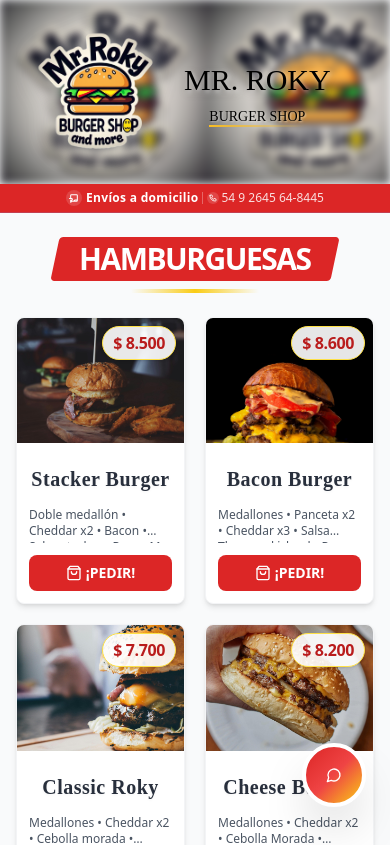
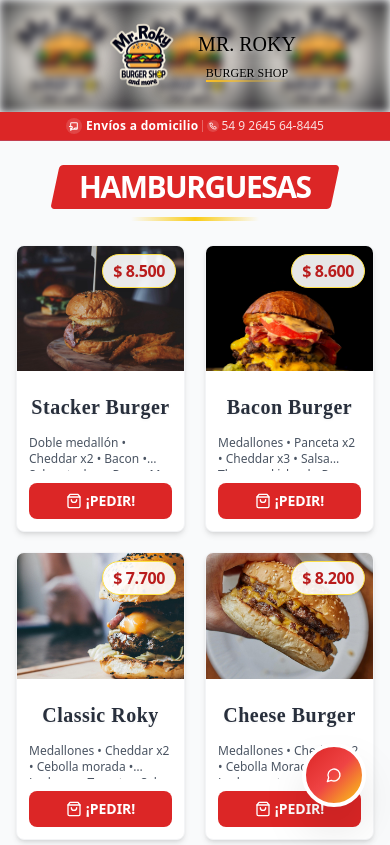
Before and after one commit to LeoGittt/menuHamurguesa, a Next.js app: page / in a window 390 px wide. Shown: the top 845 px of the page. Built offline with nearby package versions, Linux system fonts and the light colour scheme; a web font is replaced by a local one.

Commit message:
Update page.tsx

```diff
--- a/app/page.tsx
+++ b/app/page.tsx
@@ -407,7 +407,6 @@ export default function MobileFriendlyBurgerMenu() {
   const [cart, setCart] = useState<CartItem[]>([]);
   const [showCart, setShowCart] = useState(false);
   const [isCartMinimized, setIsCartMinimized] = useState(false);
-  const [isHeaderSmall, setIsHeaderSmall] = useState(false);
 
   // Estado para los selectores de tipo y cantidad
   const [selectedType, setSelectedType] = useState<{
@@ -417,14 +416,6 @@ export default function MobileFriendlyBurgerMenu() {
 
   useEffect(() => {
     setIsVisible(true);
-  }, []);
-
-  useEffect(() => {
-    const handleScroll = () => {
-      setIsHeaderSmall(window.scrollY > 10);
-    };
-    window.addEventListener("scroll", handleScroll, { passive: true });
-    return () => window.removeEventListener("scroll", handleScroll);
   }, []);
   const openItemDetail = (item: MenuItem) => {
     setSelectedItem(item);
@@ -541,40 +532,22 @@ export default function MobileFriendlyBurgerMenu() {
       className={`min-h-screen bg-gradient-to-br bg-gray-50 transition-opacity duration-500 ${
         isVisible ? "opacity-100" : "opacity-0"
       }`}
-    >
-      {/* Header - Más elegante con sombras sutiles */}{" "}
-      <header
-        className={`sticky top-0 z-40 transition-all duration-75 overflow-hidden ${
-          isHeaderSmall ? "py-1 shadow-md" : "py-3"
-        }`}
-      >
+    >      {/* Header - Más elegante con sombras sutiles */}{" "}      <header className="sticky top-0 z-40 py-2 md:py-3 overflow-hidden">
         {/* Fondo con imagen repetida y desenfoque */}
         <div
           className="absolute inset-0 bg-[url('/foto.jpg')] bg-repeat-x bg-[size:auto_100%] filter blur-sm"
           style={{ zIndex: -1 }}
-        ></div>{" "}
-        <div className="container mx-auto px-4 relative z-10">
-          <div className="flex items-center justify-between">
+        ></div>{" "}        <div className="container mx-auto px-4 relative z-10">
+          <div className="flex items-center justify-center md:justify-between">
             {/* Logo principal */}
-            <div className="flex items-center space-x-2">
-              <div className="relative">
-                {/* Contenedor principal del logo - tamaño dinámico */}
-                <div
-                  className={`flex items-center justify-center rounded-xl overflow-hidden transition-all duration-75 ${
-                    isHeaderSmall
-                      ? "w-20 h-20 md:w-24 md:h-24"
-                      : "w-40 h-40 md:w-48 md:h-48"
-                  }`}
-                >
-                  {/* Logo con efectos de iluminación - tamaño dinámico */}
+            <div className="flex items-center space-x-2">              <div className="relative">
+                {/* Contenedor principal del logo */}
+                <div className="flex items-center justify-center rounded-xl overflow-hidden w-24 h-24 md:w-48 md:h-48">
+                  {/* Logo con efectos de iluminación */}
                   <img
                     src="/logo.png"
                     alt="Logo Mr. Roky"
-                    className={`object-contain transition-all duration-75 ${
-                      isHeaderSmall
-                        ? "w-16 h-16 md:w-20 md:h-20"
-                        : "w-36 h-36 md:w-44 md:h-44"
-                    } drop-shadow-[0_4px_15px_rgba(120,120,120,0.35)]`}
+                    className="object-contain w-20 h-20 md:w-44 md:h-44 drop-shadow-[0_4px_15px_rgba(120,120,120,0.35)]"
                   />
                 </div>
               </div>
@@ -582,11 +555,7 @@ export default function MobileFriendlyBurgerMenu() {
               {/* Texto con Cherry Bomb One */}
               <div className="text-center">
                 <h1
-                  className={`text-black tracking-tight leading-none drop-shadow-[0_2px_4px_rgba(0,0,0,0.12)] transition-all duration-75 ${
-                    isHeaderSmall
-                      ? "text-xl md:text-2xl"
-                      : "text-3xl md:text-4xl"
-                  } text-shadow`}
+                  className="text-black tracking-tight leading-none drop-shadow-[0_2px_4px_rgba(0,0,0,0.12)] text-xl md:text-4xl text-shadow"
                   style={{
                     fontFamily: '"Cherry Bomb One", cursive',
                     fontWeight: "normal",
@@ -606,11 +575,7 @@ export default function MobileFriendlyBurgerMenu() {
                 </h1>
                 <div className="relative inline-block">
                   <p
-                    className={`text-black tracking-[0.25em] mt-1 uppercase transition-all duration-75 ${
-                      isHeaderSmall
-                        ? "text-xs md:text-sm"
-                        : "text-sm md:text-base"
-                    } text-shadow`}
+                    className="text-black tracking-[0.25em] mt-1 uppercase text-xs md:text-base text-shadow"
                     style={{
                       fontFamily: '"Cherry Bomb One", cursive',
                       fontWeight: "normal",
@@ -636,7 +601,7 @@ export default function MobileFriendlyBurgerMenu() {
             </div>
           </div>
         </div>{" "}
-      </header>{" "}      {/* Banner de Envíos a Domicilio */}
+      </header>{" "}{/* Banner de Envíos a Domicilio */}
       <div className="bg-red-600 backdrop-blur-sm border-b border-blue-400/20">
         <div className="container mx-auto px-2 md:px-4 py-1.5 md:py-2">
           <div className="flex items-center justify-center gap-1 md:gap-3">
```
